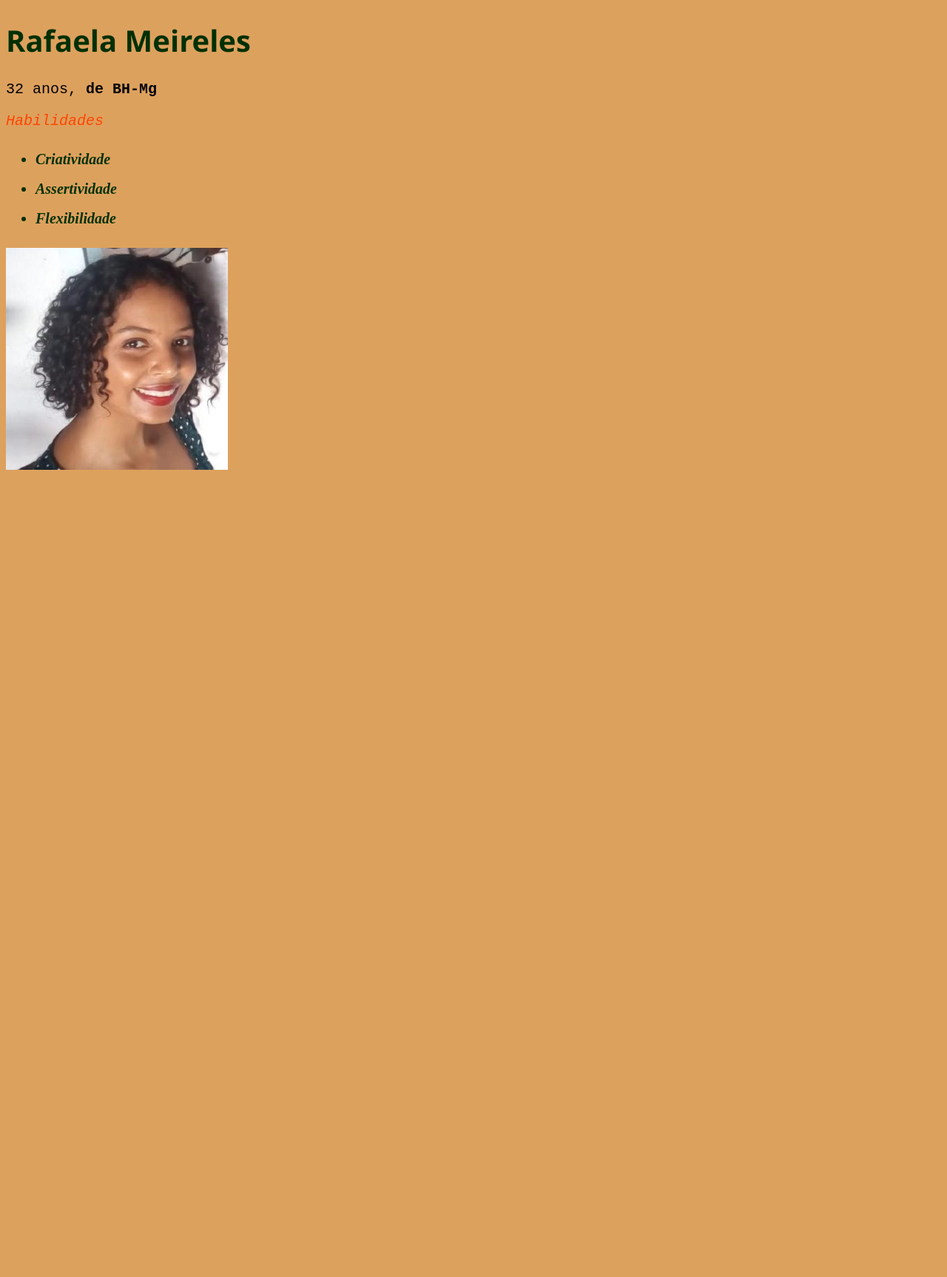
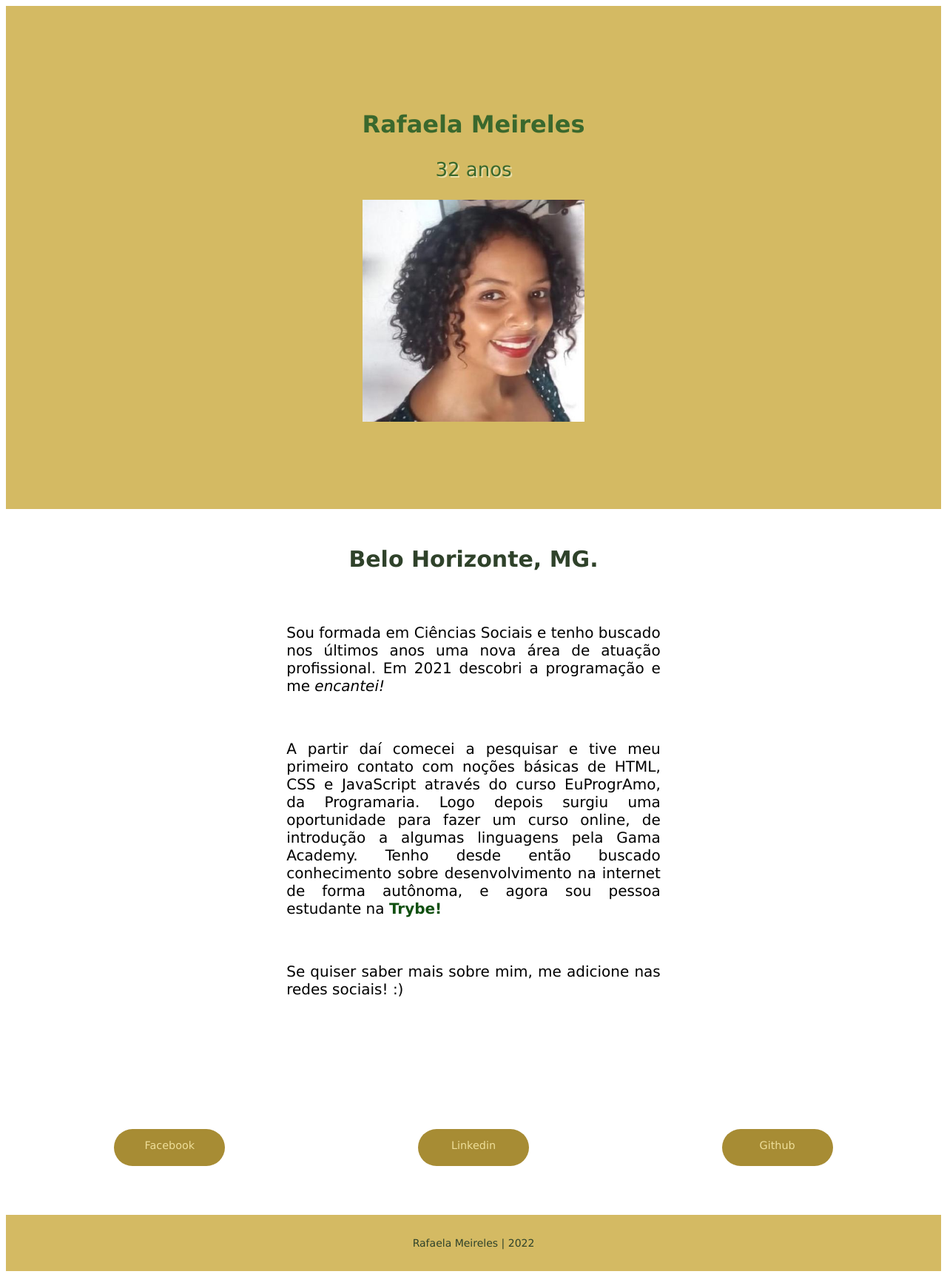
Before and after one commit to rafaelameireles/rafaelameireles.github.io, a plain HTML site: page index.html in a window 1280 px wide. Shown: the whole page at 74% size. Before the commit the page ends 800 px from the top, so only its background shows below. Drawn offline with Linux system fonts and the light colour scheme.

Commit message:
atualizaçao do portfólio

```diff
--- a/index.html
+++ b/index.html
@@ -1,72 +1,91 @@
 <!DOCTYPE html>
-<html lang="pt-br">
+<html lang="en">
+
 <head>
   <meta charset="UTF-8">
-    <title>Portfólio Rafaela</title>
+  <meta name="viewport" content="width=device-width, initial-scale=1.0">
+  <title>Portfólio Rafaela Meireles</title>
   <link rel="stylesheet" type="text/css" href="style.css">
 
-    <style>
-/*
-      h2 {
-        color: green;
-        font-size: 2em;
-      }
+</head>
 
-      body {
-        background-color: rgb(255, 400, 200);
-        font-size: 20px;
-      }
-
-      #paragrafoapresentacao {
-        background-color: aqua;
-      }
-      #nomecompleto {
-        color: blueviolet;
-      }
-
-      .list-style{
-        background-color: rgb(150, 17, 228);
-        color: rgb(224, 151, 15);
-        font-weight: bold;
-        font-style: italic;
-        line-height: 40px;
-        text-align: center;
-        text-decoration: line-through;
-      }
-
-      p{
-        font-family: monospace;
-      }
- */
-    </style>
-  </head>
 <body>
 
-   <!--  Uma foto atual sua, acompanhada de um texto alternativo, que deve ser a descrição da foto que você está usando//
- -->
 
-    <h1 id="nomecompleto">Rafaela Meireles</h1>
-        <p id="paragrafoapresentacao"> 32 anos, <strong>de BH-Mg</strong </p>
+</html>
+
+
+<body>
+  <header>
+    <section class="caixa-banner">
+      <div class="filha">
+        <h1 class="titulo1"> Rafaela Meireles</h1>
+        <p class="subtitulo1">32 anos</p>
+        <img src="img/rafaela.jpeg" alt="foto_rafaela" width="300px">
+
+      </div>
+    </section>
+
+    <h2 class="titulo-sobre"> Belo Horizonte, MG.</h2>
+
+
+  </header>
+
+  <section class="caixa-sobre">
+    <div class="lado1">
+
+
+
+      <p> Sou formada em Ciências Sociais e tenho buscado nos últimos anos uma nova área de atuação profissional. Em
+        2021 descobri a programação e me <em>encantei! </em></p>
+
+      <br>
+      <p>A partir daí comecei a pesquisar e tive meu primeiro contato com noções básicas de HTML, CSS e JavaScript
+        através do curso EuProgrAmo, da Programaria. Logo depois surgiu uma oportunidade para fazer um curso online, de
+        introdução a algumas linguagens pela Gama Academy. Tenho desde então buscado conhecimento sobre
+        desenvolvimento na internet de forma autônoma, e agora sou pessoa estudante na <strong class="nome-trybe">Trybe!</strong></p>
+
       <br>
 
-        <p class="tituloHabilidades"> <em>Habilidades</em> </p>
+      <p> Se quiser saber mais sobre mim, me adicione nas redes sociais! :)</p>
 
-
-        <ul class="list-style">
-          <li>Criatividade</li>
-          <li>Assertividade</li>
-          <li>Flexibilidade</li>
-        </ul>
-
-          <img src="img/rafaela.jpeg" alt="foto_rafaela" width="300px">
+      <br>
 
 
 
 
-        <!-- <a href= "blogqueeugosto.com.br" target= “_blank”> Blogqueeugosto</a> --> <!-- ( Um link externo para algum blog de que você goste, que abra em uma nova aba;)
-     --><!--  Partes do seu portfólio destacadas com negrito e/ou itálico;
-    --> <!-- um índice com links internos para as diferentes seções do seu portfóli*** * Posso fazer uma referencia, uma ancora pra minha própria pagina → id = “css” --→ <a href= “#css”>   *********.
+
+    </div>
 
 
+  </section>
+
+  <div class="caixa-links">
+    <a class="links" href="https://www.facebook.com/rafaelamotam" target="blank">
+
+      <p>Facebook</p>
+
+
+      <a class="links" href="https://www.linkedin.com/in/rafaelameirelesmn/" target="blank">
+
+        <p>Linkedin</p>
+
+      </a>
+
+
+      <a class="links" href="https://github.com/rafaelameireles" target="blank">
+
+        <p>Github</p>
+
+      </a>
+
+
+  </div>
+
+  <footer class="rodape">
+    <p>Rafaela Meireles | 2022</p>
+
+  </footer>
 </body>
+
 </html>
--- a/style.css
+++ b/style.css
@@ -1,43 +1,168 @@
+
+
+
+*body {
+  margin: 0;
+  padding: 0;
+  box-sizing: border-box;
+}
+
+
+
+.caixa-banner {
+
+  background-size: cover;
+  background-position: center;
+  height: 85vh;
+  color: rgb(58, 104, 45);
+  display: flex;
+  justify-content: space-around;
+  align-items: center;
+  text-align: center;
+  background-color: #d4ba63;
+
+}
+
+.titulo1{
+  font-size: 2rem;
+  text-align: center;
+  font-family: Verdana, Geneva, Tahoma, sans-serif;
+}
+
+.subtitulo1 {
+  font-size: 26px;
+  text-shadow: 2px 2px rgb(233, 223, 170);
+  font-family: Verdana, Geneva, Tahoma, sans-serif;
+}
+
+.link-sobre {
+  text-decoration: none;
+  font-size: 18px;
+  text-transform: uppercase;
+  font-family: Verdana, Geneva, Tahoma, sans-serif;
+  color: #a78c34;
+  font-weight: bold;
+  background-color: rgb(253,0249,253);
+  padding: 8px 20px;
+  border-radius: 15px;
+
+}
+
+.titulo-sobre{
+  margin: 20px;
+  margin-top: 50px;
+  margin-bottom: 50px;
+  text-align: center;
+  color: rgb(47, 66, 42);
+  font-size: 30px;
+  font-family: 'Lucida Sans', 'Lucida Sans Regular', 'Lucida Grande', 'Lucida Sans Unicode', Geneva, Verdana, sans-serif;
+
+}
+
+/*Sobre--------*/
+
+.caixa-sobre  {
+  display: flex;
+  justify-content: space-around;
+  font-size: 18px;
+}
+
+
+.lado1 {
+  width: 40%;
+  justify-content: space-between;
+}
+
+.lado1 p{
+  font-family: Verdana, Geneva, Tahoma, sans-serif;
+  font-size: 20px;
+  text-align: justify;
+}
+
+.link-portfolio{
+  text-decoration: none;
+  font-size: 18px;
+  text-transform: uppercase;
+  color: #f3eddd;
+  background-color: rgb(47, 66, 42);
+  padding: 8px 20px;
+  border-radius: 20px;
+  margin-top: 5rem;
+  font-family: Verdana, Geneva, Tahoma, sans-serif;
+}
 
 
 
 
-    h1 {
-        font-family:'Segoe UI', Tahoma, Geneva, Verdana, sans-serif;
+/
+
+/*Habilidades-------*/
+
+.lado2 {
+  width:20%;
+  font-size: 20px;
+  justify-content: space-between;
+  align-items: center;
+  line-height: 1.8;
 }
 
-    h2 {
-    color: rgb(2, 48, 2);
-    font-size: 2em;
+h4 {
+  font-family: Verdana, Geneva, Tahoma, sans-serif;
+  text-align: center;
+  color: #a78c34;
+
 }
 
-  body {
-    background-color: #dda15e;
-    font-size: 20px;
+li{
+  font-family: Verdana, Geneva, Tahoma, sans-serif;
+  color: rgb(47, 66, 42);
+
 }
 
-  .tituloHabilidades {
-      color: orangered;
+/* Links -------*/
+
+.caixa-links{
+  margin-top: 120px;
+  margin-bottom: 50px;
+  display: flex;
+  justify-content: space-around;
+  flex-wrap: wrap;
+  padding: 1rem;
 }
 
-  #paragrafoapresentacao {
- /*    background-color: aqua; */
-  }
-  #nomecompleto {
-    color: rgb(2, 48, 2);
-  }
-
-  .list-style {
-    color: rgb(2, 48, 2);
-    font-weight: bold;
-    font-style: italic;
-    line-height: 40px;
-    text-align::after;
+.links{
+  background-color: #a78c34;
+  width: 150px;
+  height: 50px;
+  text-align: center;
   text-decoration: none;
+  color: rgb(238, 222, 153);
+  border-radius: 2rem;
 
 
 }
 
-  p{
-    font-family: monospace;
+.caixa-links p{
+  font-family: Verdana, Geneva, Tahoma, sans-serif;
+  font-size: .9rem;
+
 }
+
+.icone {
+  width: 40px;
+  height: 40px;
+  margin-top: 30px;
+}
+
+.rodape {
+  font-family: Verdana, Geneva, Tahoma, sans-serif;
+  font-size: 14px;
+  color: rgb(47, 66, 42);
+  text-align: center;
+  background-color: #d4ba63;
+  padding: 1rem;
+}
+
+.nome-trybe {
+  color: rgb(16, 80, 16);
+}
```
Lines whose indentation alone changed are shown as unchanged.
